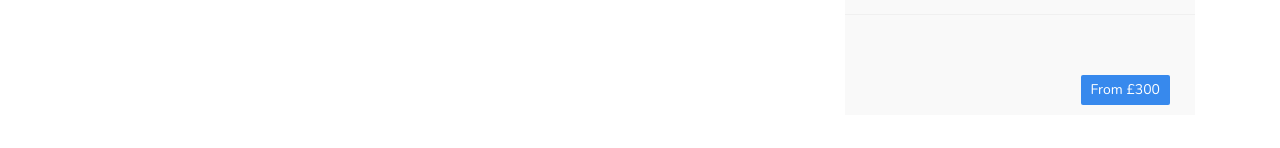
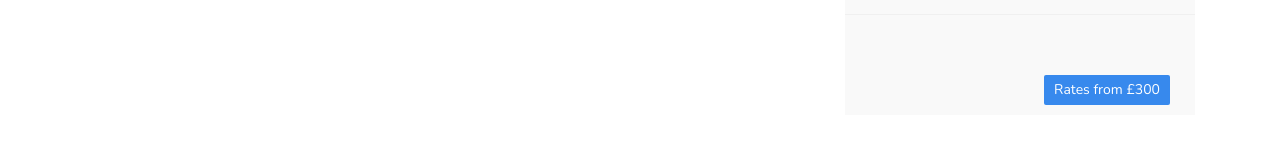
Before and after one commit to DimitarDyankov/terenceelliott.github.io, a plain HTML site: page index.html in a window 1280 px wide. Shown: the part 3364-3512 px from the top of the page. Drawn offline with nearby package versions, Linux system fonts and the light colour scheme; a web font is replaced by a local one.

Commit message:
feat: updating rate text

```diff
--- a/index.html
+++ b/index.html
@@ -301,7 +301,7 @@
 
                     <div class="courses-info">
                       <div class="courses-price">
-                        <span>From £300</span>
+                        <span>Rates from £300</span>
                       </div>
                     </div>
                   </div>
```
